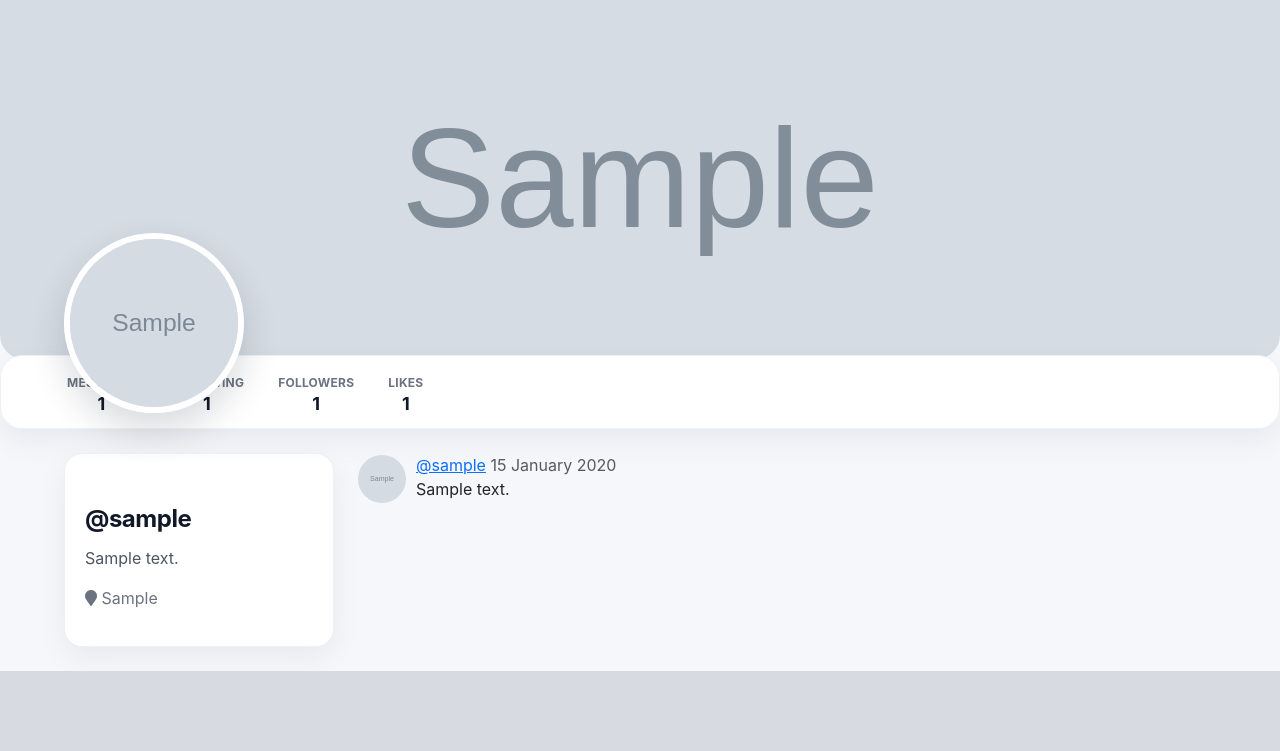
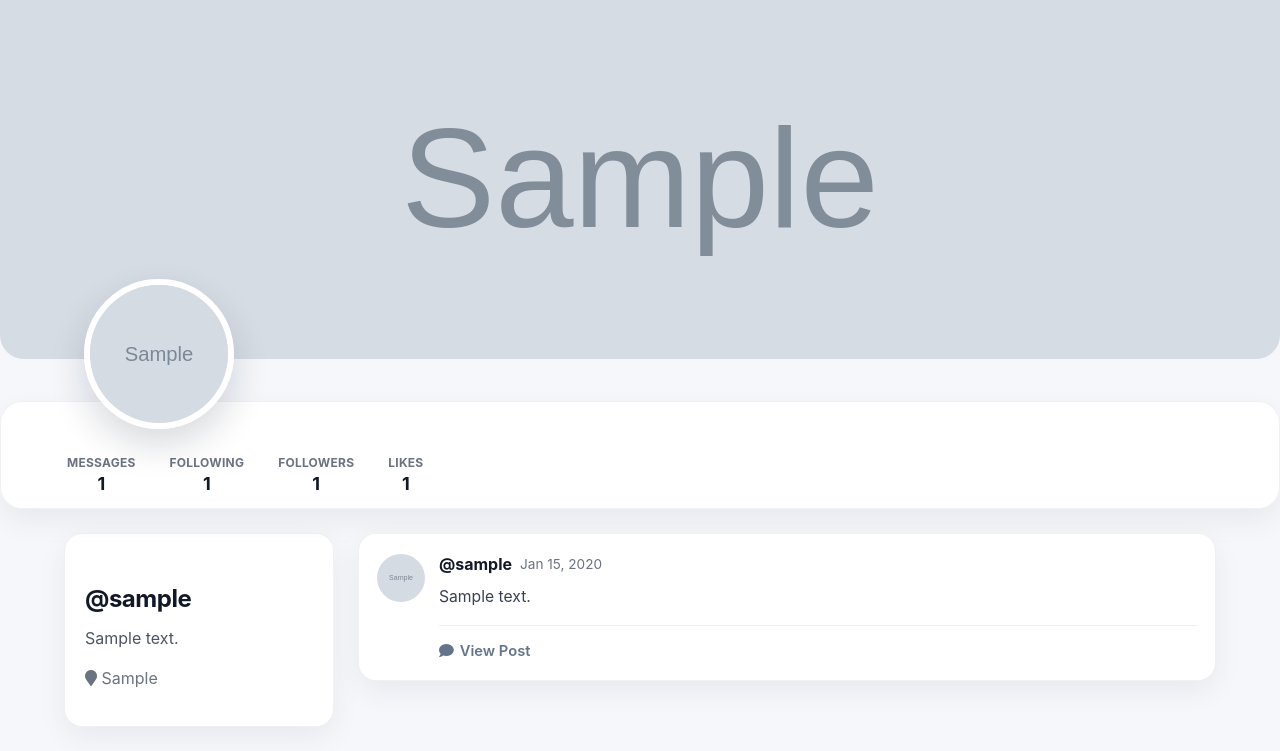
Before and after one commit to fmallari/warbler, a Flask app: page /users/1 in a window 1280 px wide. Shown: the part 139-890 px from the top of the page. Before the commit the page ends 810 px from the top, so only its background shows below. Run offline with Flask 3, Linux system fonts and the light colour scheme; tables that the repository leaves empty hold one stand-in row (values such as "Sample post"); grey boxes marked "Sample" are stand-in pictures; one stand-in notice (Sample message) is shown; some libraries are stand-ins or nearby versions.

Commit message:
update positioning of profile-avatar and messages spacing

```diff
--- a/static/stylesheets/style.css
+++ b/static/stylesheets/style.css
@@ -195,7 +195,10 @@ nav form.navbar-form {
   background: #ffffff;
 }
 
-@media (max-width: 468px) {
+/* ===================== mobile view */
+
+
+@media (max-width: 768px) {
   nav form.navbar-form {
     display: none;
   }
@@ -228,8 +231,8 @@ nav + .container {
 }
 
 #profile-avatar {
-  width: 180px;
-  height: 180px;
+  width: 150px;
+  height: 150px;
   border: 6px solid #fff;
   margin-top: -80px;
   z-index: 3;
@@ -275,7 +278,8 @@ nav + .container {
 
 .row.full-width {
   background: rgba(255, 255, 255, 0.94);
-  margin-top: -70px;
+  margin-top: -40px;
+  padding-top: 40px;
   margin-bottom: 1.5rem;
   border: 1px solid rgba(15, 23, 42, 0.06);
   box-shadow: 0 12px 30px rgba(15, 23, 42, 0.06);
@@ -840,18 +844,22 @@ p.card-bio {
 /* ================================ profile page refresh */
 
 .profile-page {
-  margin-top: -70px;
+  margin-top: 0px;
   position: relative;
   z-index: 3;
 }
 
 .profile-header-card {
   position: relative;
-  padding-top: 24px;
 }
 
 .profile-avatar-wrap {
+  position: relative;
   margin-bottom: 12px;
+  z-index: 4;
+  margin-top: -75px;
+  margin-bottom: 12px;
+  padding-left: 20px;
 }
 
 .profile-stats-row {
@@ -898,9 +906,17 @@ p.card-bio {
   margin-bottom: 14px;
 }
 
+/* ================================ mobile view */
+
+
 @media (max-width: 768px) {
   .profile-page {
-    margin-top: -30px;
+    margin-top: 0;
+  }
+
+  .profile-avatar-wrap {
+    margin-top: -52px;
+    padding-left: 16px;
   }
 
   .profile-stats-list {
@@ -914,9 +930,9 @@ p.card-bio {
   }
 
   #profile-avatar {
-    width: 132px;
-    height: 132px;
-    margin-top: -52px;
+    width: 120px;
+    height: 120px;
+    margin-top: 0;
   }
 }
 
--- a/templates/users/show.html
+++ b/templates/users/show.html
@@ -1,26 +1,57 @@
 {% extends 'users/detail.html' %}
 {% block user_details %}
-  <div class="col-sm-6">
-    <ul class="list-group" id="messages">
+<div class="col-lg-9 col-md-8 col-sm-12">
+  <ul class="list-group feed-list" id="messages">
+    {% for message in messages %}
+    <li class="list-group-item">
+      <div class="message-card">
+        <div class="message-shell">
+          <div class="message-avatar-col">
+            <a href="/users/{{ user.id }}">
+              <img
+                src="{{ user.image_url }}"
+                alt="user image"
+                class="timeline-image feed-avatar"
+              >
+            </a>
+          </div>
 
-      {% for message in messages %}
+          <div class="message-main-col">
+            <div class="message-top-row">
+              <div class="message-meta">
+                <a href="/users/{{ user.id }}" class="message-username">
+                  @{{ user.username }}
+                </a>
+                <span class="message-date">
+                  {{ message.timestamp.strftime('%b %d, %Y') }}
+                </span>
+              </div>
+            </div>
 
-        <li class="list-group-item">
-          <a href="/messages/{{ message.id }}" class="message-link"/>
+            <a href="/messages/{{ message.id }}" class="message-body-link">
+              <p class="message-text">{{ message.text }}</p>
+            </a>
 
-          <a href="/users/{{ user.id }}">
-            <img src="{{ user.image_url }}" alt="user image" class="timeline-image">
-          </a>
-
-          <div class="message-area">
-            <a href="/users/{{ user.id }}">@{{ user.username }}</a>
-            <span class="text-muted">{{ message.timestamp.strftime('%d %B %Y') }}</span>
-            <p>{{ message.text }}</p>
+            <div class="message-footer">
+              <div class="message-footer-left">
+                <a href="/messages/{{ message.id }}" class="message-action-link">
+                  <i class="fa fa-comment"></i>
+                  <span>View Post</span>
+                </a>
+              </div>
+            </div>
           </div>
-        </li>
-
-      {% endfor %}
-
-    </ul>
-  </div>
+        </div>
+      </div>
+    </li>
+    {% else %}
+    <li class="list-group-item">
+      <div class="empty-feed">
+        <h5>No posts yet</h5>
+        <p>This user hasn’t posted anything yet.</p>
+      </div>
+    </li>
+    {% endfor %}
+  </ul>
+</div>
 {% endblock %}
```
Also changed, not shown: templates/users/likes.html (+44 -11 lines).
